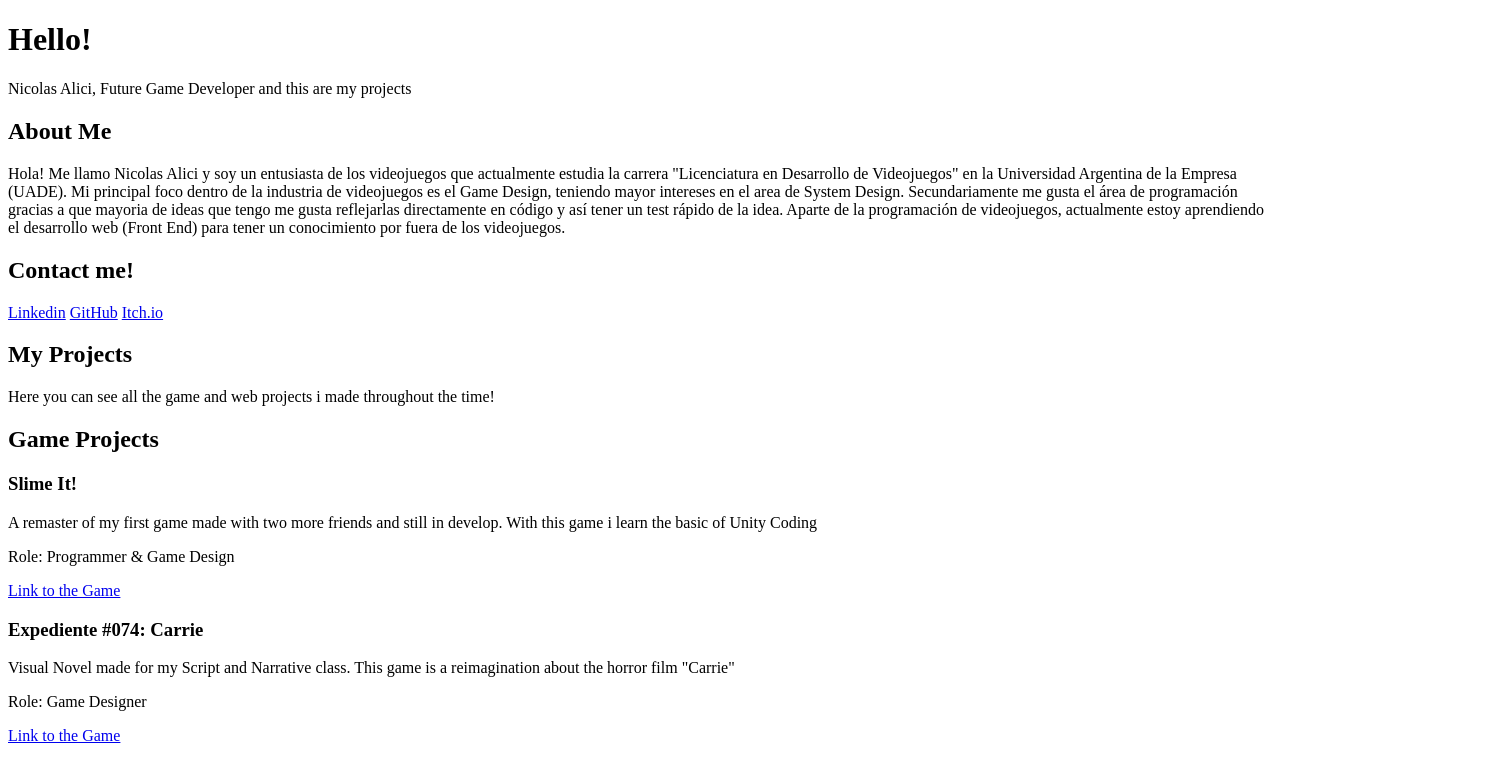
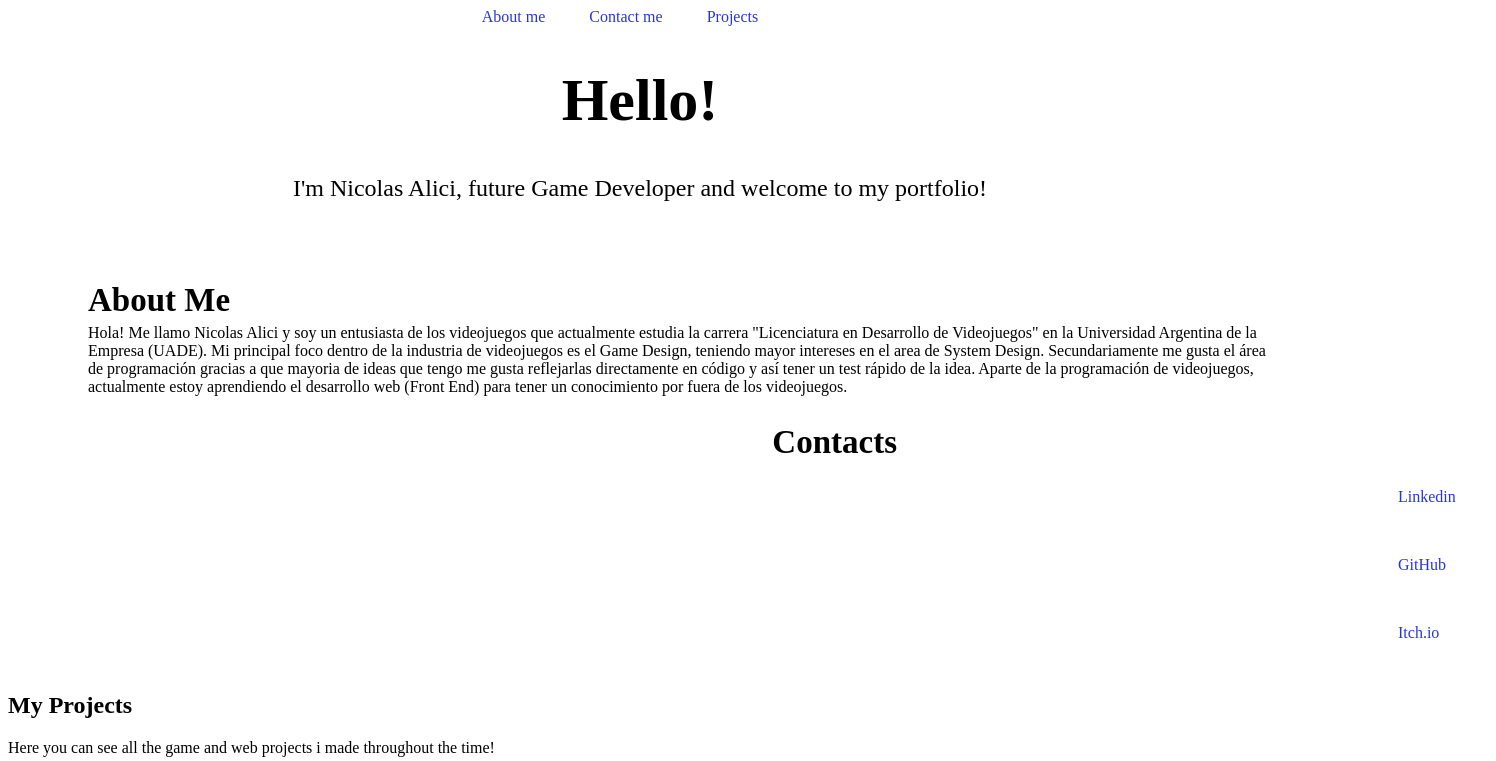
Before and after one commit to NicolasAlici/CV_Web, a plain HTML site: page index.html in a window 1280 px wide. Shown: the top 761 px of the page, 1496 px wide, since content can reach past the window. Drawn offline with Linux system fonts and the light colour scheme.

Commit message:
Added CSS

```diff
--- a/index.html
+++ b/index.html
@@ -3,15 +3,20 @@
 <head>
     <meta charset="UTF-8">
     <meta name="viewport" content="width=device-width, initial-scale=1.0">
-    <!-- <link rel="stylesheet" type="text/css" href="style.css"> -->
+    <link rel="stylesheet" type="text/css" href="style.css">
     <title>Nicolas Alici - Game Developer</title>
 </head>
 <body>
+    <nav>
+        <a href="#presentation">About me</a>
+        <a href="#contanct_links"> Contact me</a>
+        <a href="#projects">Projects</a>
+    </nav>
     <header>
         <div class="main_Title">
             <h1>Hello!</h1>
             <div class="mini_Presentation">
-                <p> Nicolas Alici, Future Game Developer and this are my projects </p>
+                <p>I'm Nicolas Alici, future <strong class="mp_b">Game Developer</strong> and welcome to my portfolio! </p>
             </div>
         </div>
     </header>
@@ -19,7 +24,7 @@
         <article>
             <section id="presentation">
                 <div class="full_presentation">
-                    <div class="presentation_Title">
+                    <div class="presentation_title">
                         <h2>About Me</h2>
                     </div>
                     <div class="presentation_info">
@@ -32,15 +37,16 @@
                     </div>
                 </div>
             </section>
-        </article>
             <section id="contanct_links">
                 <div class="contact_title">
-                <h2>Contact me!</h2>
+                    <h2>Contacts</h2>
                 </div>
                 <div class="links">
-                <a href="https://www.linkedin.com/in/nicolas-alici/"> Linkedin</a>
-                <a href="https://github.com/NicolasAlici"> GitHub</a>
-                <a href="https://daltonikho.itch.io/"> Itch.io</a>
+                    <ul>
+                        <li><a href="https://www.linkedin.com/in/nicolas-alici/"> Linkedin</a></li>
+                        <li><a href="https://github.com/NicolasAlici"> GitHub</a></li>
+                        <li><a href="https://daltonikho.itch.io/"> Itch.io</a></li>
+                    </ul>
                 </div>
             </section>
             <section id="projects">
@@ -100,6 +106,7 @@
                     </div>
                 </div>
             </section>
+        </article>
     </main>
 </body>
 </html>
--- a/style.css
+++ b/style.css
@@ -1,40 +1,72 @@
-.Main_Title {
-    font-size: 30px;
-    font-weight: bold;
+nav{
     text-align: center;
 }
 
-.Mini_Presentation {
-    margin-top: 20px;
-    font-size: 20px;
+a {
+    margin-right: 40px;
+    text-decoration: none;
+    color: rgb(42, 54, 211);
 }
 
-.Presentation {
-    margin-bottom: 20px;
-    line-height: 1.5;
+a:hover {
+    color: rgb(82, 82, 218);
+    text-decoration: underline;
+}
+
+a:visited {
+    color: rgb(42, 54, 211);
+}
+
+ul li {
+    list-style: none;
+    margin-bottom: 50px;
+}
+
+.directs {
+    list-style: none;
+}
+
+.main_Title {
+    font-size: 30px;
     text-align: center;
 }
 
-.Presentation_Title {
-    text-decoration: underline;
+.mini_Presentation {
+    font-size: 24px;
 }
 
-.Links {
-    margin-top: 80px;
-    text-align: center;
+.mp_b {
+    font-weight: normal;
 }
 
-
-.Projects_Title {
-    text-align: center;
-    font-size: 20px;
-    text-decoration: underline;
-    margin-top: 80px;
+.full_presentation {
+    margin-left: 80px;
 }
 
-.Game_Projects_Title {
-    text-align: center;
-    text-decoration: underline;
-    font-size: 20px;
-    margin-top: 20px;
+.presentation_title {
+    font-size: 22px;
+    margin-top: 80px;
+
 }
+
+.presentation_info {
+    font-size: 16px;
+}
+
+.presentation_title h2 {
+    margin-bottom: 5px;
+}
+
+.presentation_info p {
+    margin-top: 5px;
+}
+
+.contact_title {
+    text-align: right;
+    font-size: 22px;
+    margin-right: 375px;
+}
+
+.links {
+    margin-left: 1350px;
+}
```
Lines whose indentation alone changed are shown as unchanged.
